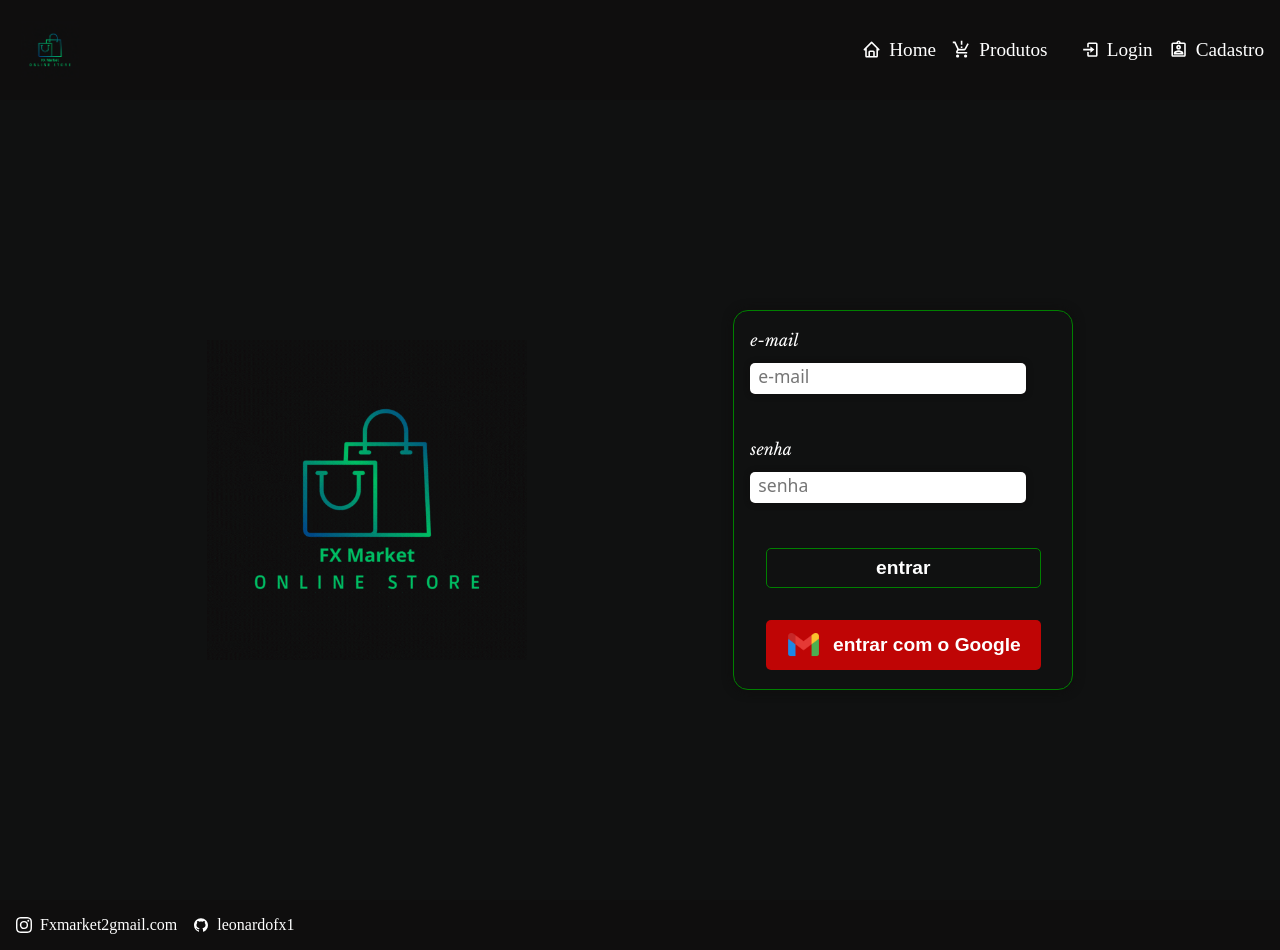
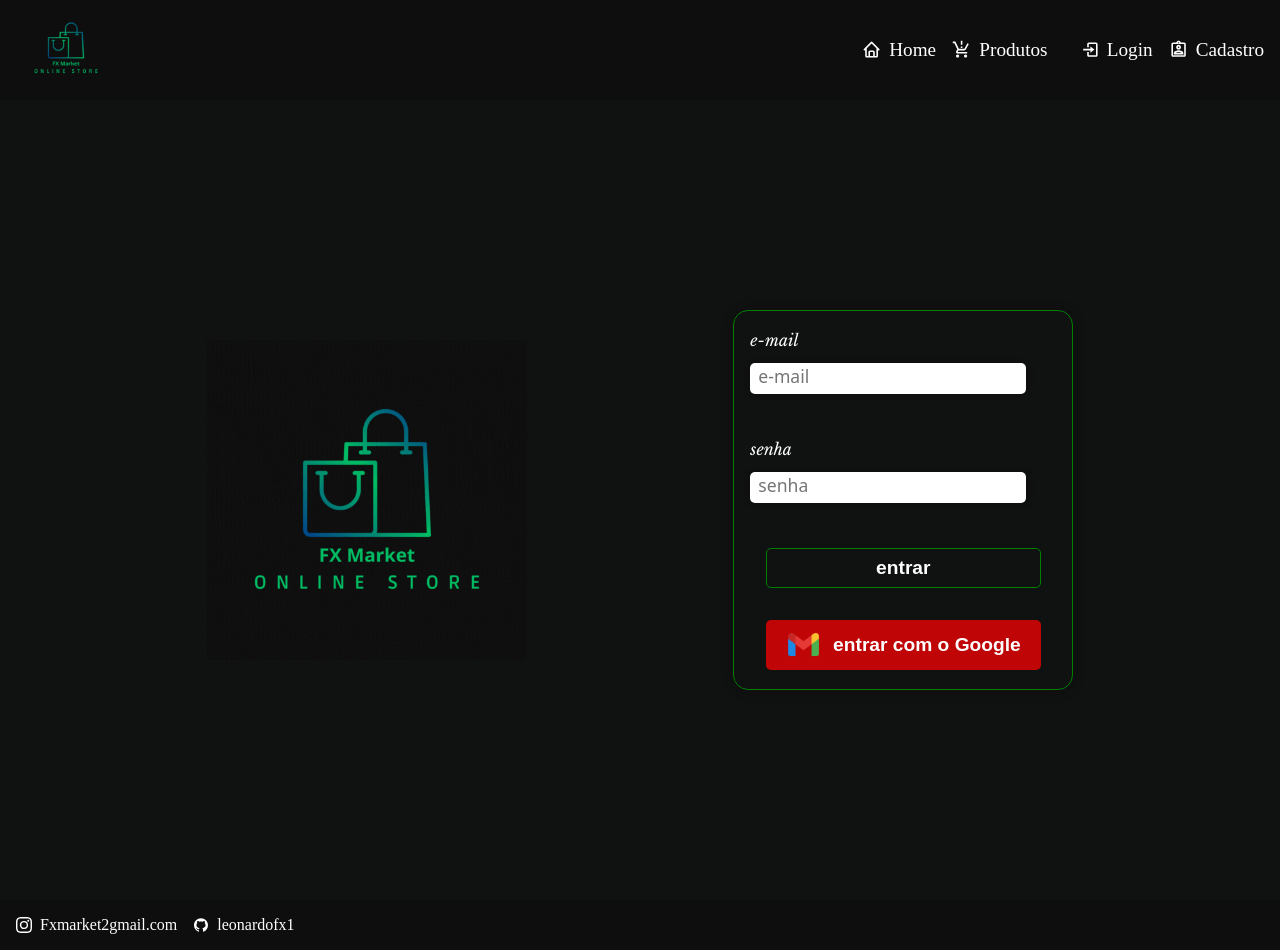
Before and after one commit to leonardofx1/FxMarket, a React (Vite) app in the folder fxmarket/: page /login in a window 1280 px wide. Built offline with nearby package versions, Linux system fonts and the light colour scheme.

Commit message:
home menu

```diff
--- a/fxmarket/src/components/Header/index.jsx
+++ b/fxmarket/src/components/Header/index.jsx
@@ -19,13 +19,14 @@
 
   const { signed } = useAuthStore((state) => ({ signed: state.signed }));
   const { signOut } = useAuthStore((state) => ({ signOut: state.signOut }));
-  const { user } = useAuthStore((state) => ({ user: state.user }));
+
   const handleSignOut = () => signOut();
-  console.log(isActiveMenu)
+
 
   return (
     <S.Header>
-      <img src={logo} />
+      <Link to='/'>
+      <img src={logo} /></Link>
       <S.Nav $isActiveMenu={isActiveMenu}>
         <ul>
           <li>
--- a/fxmarket/src/components/Header/style.jsx
+++ b/fxmarket/src/components/Header/style.jsx
@@ -37,8 +37,8 @@
       }
     }
   }
-  img {
-    height: 100%;
+  a img {
+    height: 100px;
     width: auto;
     padding: 0.3em;
   }
```
